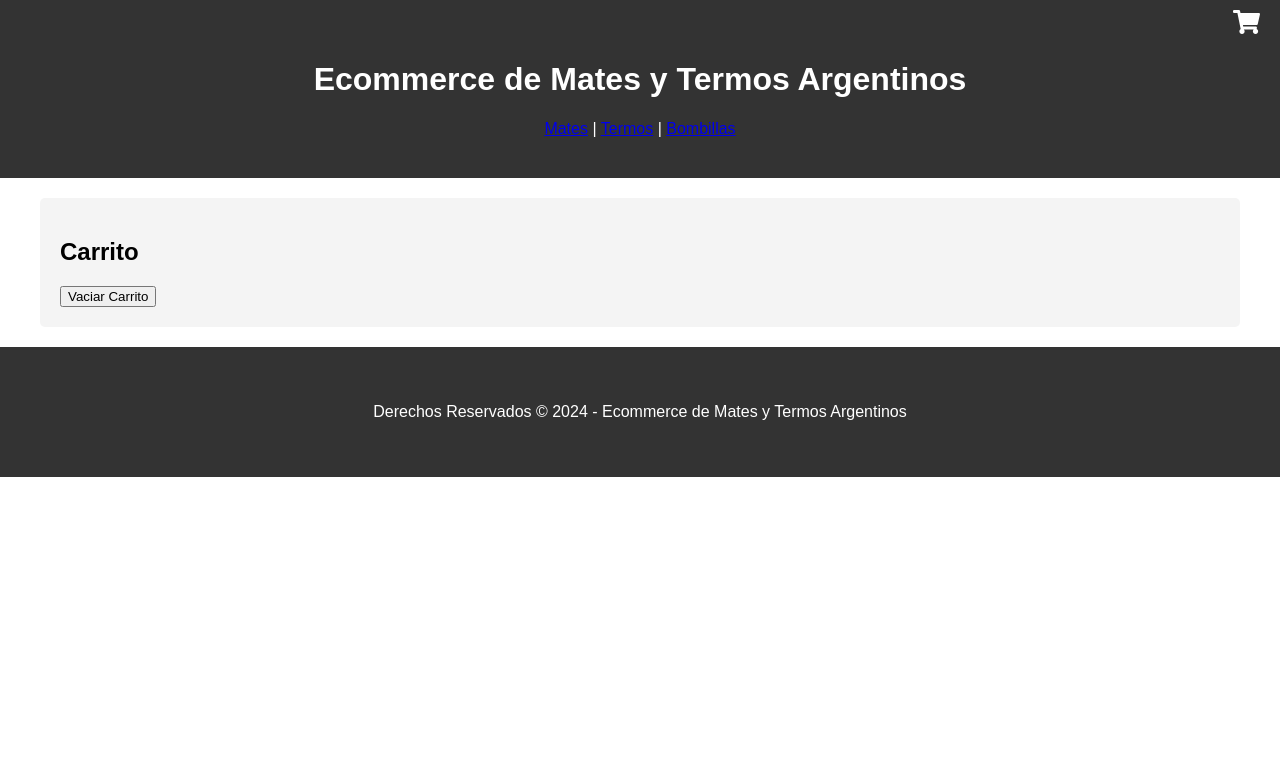
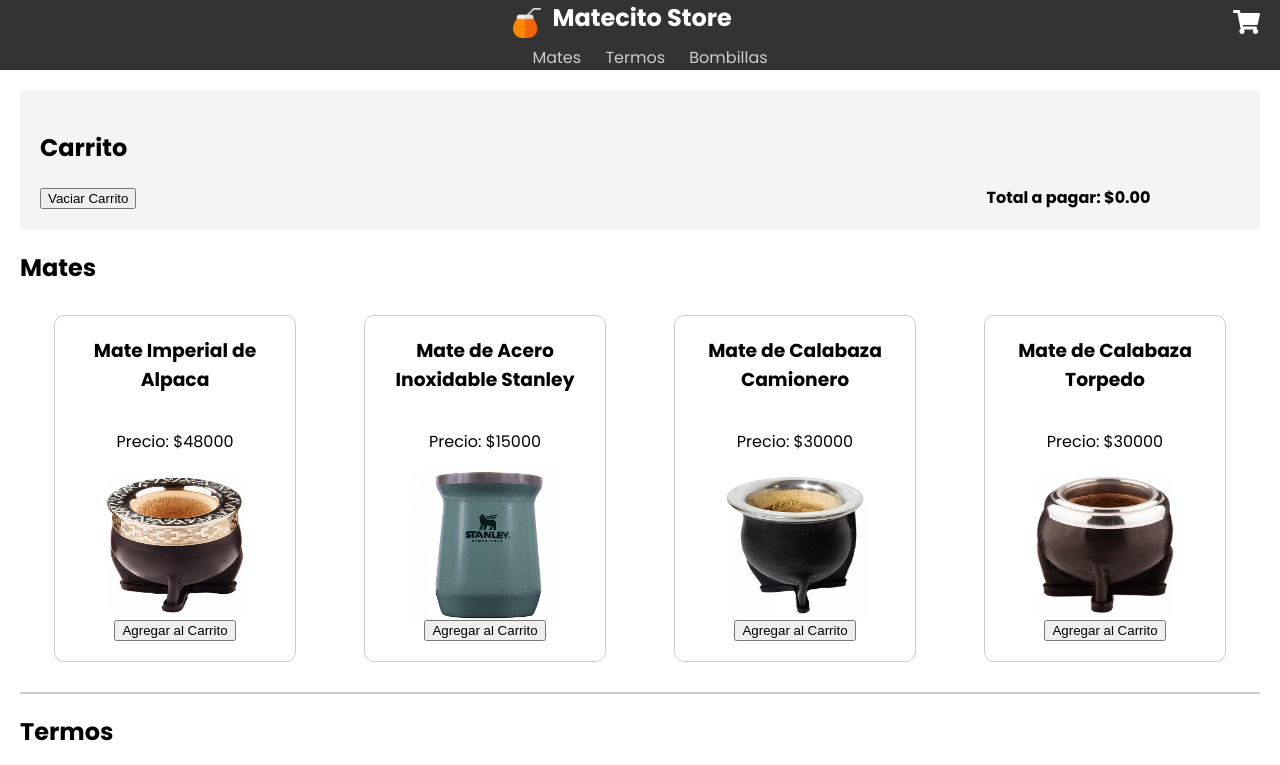
Before and after one commit to RamiHosman/PreEntrega2, a plain HTML site: page index.html in a window 1280 px wide. Shown: the top 765 px of the page. Drawn offline with Linux system fonts and the light colour scheme.

Commit message:
Entrega Final con cierto error
El error está en la parte del localStorage cuando quiero refrescar se reinicia el contador de total a pagar

```diff
--- a/app/app.js
+++ b/app/app.js
@@ -0,0 +1,142 @@
+import * as data from "./data.js";
+
+// Función para mostrar los productos dependiendo su contenedor: mate, termo o bombilla
+function mostrarProductos(contenedor, productos) {
+  const contenedorProductos = document.querySelector(contenedor);
+
+  productos.forEach((producto) => {
+    const productoDiv = document.createElement("div");
+    productoDiv.classList.add("product");
+
+    productoDiv.innerHTML = `
+            <h3>${producto.nombre}</h3>
+            <p>Precio: $${producto.precio}</p>
+            <img src="${producto.imagen}" alt="${producto.nombre}">
+            <button class="agregar-carrito-btn" data-nombre="${producto.nombre}" data-precio="${producto.precio}">Agregar al Carrito</button>
+        `;
+
+    contenedorProductos.appendChild(productoDiv);
+
+    // Agregar un EventListener a cada botón "AgregarAlCarrito"
+    productoDiv
+      .querySelector(".agregar-carrito-btn")
+      .addEventListener("click", () => {
+        agregarAlCarrito(producto.nombre, producto.precio);
+      });
+  });
+}
+
+function agregarAlCarrito(nombre, precio) {
+  const carritoItems = document.getElementById("carrito-items");
+  const nuevoItem = document.createElement("div");
+  nuevoItem.classList.add("cart-item");
+  nuevoItem.dataset.precio = precio;
+  nuevoItem.innerHTML = `<p>${nombre} - $${precio}</p>`;
+  carritoItems.appendChild(nuevoItem);
+
+  // Guardar el producto en el localStorage
+  const producto = { nombre, precio };
+  const carrito = obtenerCarritoDelLocalStorage();
+  carrito.push(producto);
+  guardarCarritoEnLocalStorage(carrito);
+
+  // Mostrar el total después de agregar el producto al carrito
+  mostrarTotal();
+}
+
+// Función para vaciar el carrito y eliminar los productos del localStorage
+function vaciarCarrito() {
+  const carritoItems = document.getElementById("carrito-items");
+  carritoItems.innerHTML = "";
+  localStorage.removeItem("carrito");
+
+  const totalElement = document.querySelector("span");
+  if (totalElement) {
+    totalElement.remove();
+    localStorage.removeItem("totalAPagar");
+  }
+}
+
+// Función para mostrar/ocultar el carrito
+function toggleCarrito() {
+  const carrito = document.getElementById("carrito");
+  carrito.style.display = carrito.style.display === "block" ? "none" : "block";
+}
+
+// Agrega un event listener para el evento de clic en el icono del carrito
+document.querySelector(".cart-icon").addEventListener("click", toggleCarrito);
+
+// Agrega un event listener para el evento de clic en el botón "Vaciar Carrito"
+document
+  .getElementById("vaciar-carrito-btn")
+  .addEventListener("click", vaciarCarrito);
+
+// Función para calcular el total del carrito
+function calcularTotal() {
+  const carritoItems = document.querySelectorAll(".cart-item");
+  let total = 0;
+  carritoItems.forEach((item) => {
+    const precio = parseFloat(item.dataset.precio || 0);
+    total += precio;
+  });
+  return total;
+}
+
+// Función para mostrar el total a pagar junto al botón "Vaciar Carrito"
+function mostrarTotal() {
+  const total = calcularTotal();
+  const totalElement = document.createElement("span");
+  totalElement.textContent = `Total a pagar: $${total.toFixed(2)}`;
+  totalElement.classList.add("cart-total");
+  const vaciarCarritoBtn = document.getElementById("vaciar-carrito-btn");
+  vaciarCarritoBtn.nextElementSibling?.remove();
+  vaciarCarritoBtn.insertAdjacentElement("afterend", totalElement);
+}
+
+
+// Función para guardar el carrito en el localStorage
+function guardarCarritoEnLocalStorage(carrito) {
+  localStorage.setItem("carrito", JSON.stringify(carrito));
+  // Agregar el total a pagar al localStorage
+  const total = calcularTotal();
+  localStorage.setItem("totalAPagar", total.toFixed(2));
+}
+
+// Función para obtener el carrito del localStorage
+function obtenerCarritoDelLocalStorage() {
+  const carrito = JSON.parse(localStorage.getItem("carrito")) || [];
+
+  // Agregar el total a pagar al elemento span
+  const totalAPagar = parseFloat(localStorage.getItem("totalAPagar")) || 0;
+  const totalElement = document.createElement("span");
+  totalElement.textContent = `Total a pagar: $${totalAPagar.toFixed(2)}`;
+  const vaciarCarritoBtn = document.getElementById("vaciar-carrito-btn");
+  vaciarCarritoBtn.nextElementSibling?.remove();
+  vaciarCarritoBtn.insertAdjacentElement("afterend", totalElement);
+
+  return carrito;
+}
+
+// Función para cargar los productos del localStorage al cargar la página
+function cargarProductosDelLocalStorage() {
+  const carritoItems = document.getElementById("carrito-items");
+  const carrito = obtenerCarritoDelLocalStorage();
+  carritoItems.innerHTML = "";
+  carrito.forEach((producto) => {
+    const nuevoItem = document.createElement("div");
+    nuevoItem.classList.add("cart-item");
+    nuevoItem.innerHTML = `<p>${producto.nombre} - $${producto.precio}</p>`;
+    carritoItems.appendChild(nuevoItem);
+  });
+
+  // Recalcular el total después de cargar los productos del carrito desde el localStorage
+  mostrarTotal();
+}
+
+// Llama a la función para cargar los productos del localStorage al cargar la página
+window.addEventListener("load", cargarProductosDelLocalStorage);
+
+// Muestra los productos de mates, termos y bombillas
+mostrarProductos(".mates-container", data.mates);
+mostrarProductos(".termos-container", data.termos);
+mostrarProductos(".bombillas-container", data.bombillas);
--- a/app/data.js
+++ b/app/data.js
@@ -1,4 +1,4 @@
-const mates = [
+export const mates = [
   {
     nombre: "Mate Imperial de Alpaca",
     precio: 48000.0,
@@ -15,28 +15,21 @@ const mates = [
   },
   {
     nombre: "Mate de Calabaza Camionero",
-    precio: 300000.0,
+    precio: 30000.0,
     marca: "ArteMate",
     color: "Negro",
     imagen: "assets/MateCamionero.png",
   },
   {
     nombre: "Mate de Calabaza Torpedo",
-    precio: 300000.0,
+    precio: 30000.0,
     marca: "ArteMate",
     color: "Bronce",
     imagen: "assets/MateTorpedo.png",
   },
-  {
-    nombre: "Mate de Madera",
-    precio: 42.99,
-    marca: "MaderaMate",
-    color: "Marrón Oscuro",
-    imagen: "assets/MateDeMadera.png",
-  },
 ];
 
-const termos = [
+export const termos = [
   {
     nombre: "Termo Stanley con manija de metal",
     precio: 110000.0,
@@ -67,7 +60,7 @@ const termos = [
   },
 ];
 
-const bombillas = [
+export const bombillas = [
   {
     nombre: "Bombilla Labrada de Alpaca 10 mm Pico de Loro  ",
     precio: 26000.0,
--- a/index.html
+++ b/index.html
@@ -3,62 +3,24 @@
 <head>
     <meta charset="UTF-8">
     <meta name="viewport" content="width=device-width, initial-scale=1.0">
-    <title>Ecommerce de Mates y Termos Argentinos</title>
-    <!-- Agrega Font Awesome -->
+    <title>Matecito Store</title>
+    <link rel="icon" href="assets/iconoMatecito.png">
     <link rel="stylesheet" href="https://cdnjs.cloudflare.com/ajax/libs/font-awesome/5.15.4/css/all.min.css">
-    <style>
-        /* Estilos CSS para mejorar la apariencia */
-        /* Puedes personalizarlos según tus preferencias */
-        body {
-            font-family: Arial, sans-serif;
-            margin: 0;
-            padding: 0;
-        }
-        header, footer {
-            background-color: #333;
-            color: #fff;
-            text-align: center;
-            padding: 20px 0;
-        }
-        .container {
-            max-width: 1200px;
-            margin: 0 auto;
-            padding: 20px;
-        }
-        .product {
-            border: 1px solid #ccc;
-            margin-bottom: 20px;
-            padding: 20px;
-        }
-        .cart {
-            background-color: #f4f4f4;
-            padding: 20px;
-            border-radius: 5px;
-        }
-        .cart-item {
-            margin-bottom: 10px;
-        }
-        /* Estilos para el icono de carrito */
-        .cart-icon {
-            position: absolute;
-            top: 10px;
-            right: 20px;
-            color: #fff;
-            font-size: 24px;
-            cursor: pointer;
-        }
-    </style>
+    <link rel="stylesheet" href="./styles/styles.css">
+    <script src="./app/data.js" type="module" defer></script>
+    <script src="./app/app.js" type="module" defer></script>
 </head>
 <body>
-
 <header>
     <div class="container">
-        <h1>Ecommerce de Mates y Termos Argentinos</h1>
-        <!-- Icono de carrito -->
-        <i class="fas fa-shopping-cart cart-icon" onclick="mostrarCarrito()"></i>
+        <div class="logo-titulo">
+            <img src="./assets/iconoMatecito.png" alt="Ícono del mate">
+            <h1>Matecito Store</h1>
+        </div>
+        <i class="fas fa-shopping-cart cart-icon"></i>
         <nav>
-            <a href="#mates">Mates</a> |
-            <a href="#termos">Termos</a> |
+            <a href="#mates">Mates</a>
+            <a href="#termos">Termos</a>
             <a href="#bombillas">Bombillas</a>
         </nav>
     </div>
@@ -68,12 +30,39 @@
     <section id="carrito" class="cart">
         <h2>Carrito</h2>
         <div id="carrito-items">
-            <!-- Aquí se mostrarán los productos agregados al carrito -->
+            <!-- Acá se mostrarán los productos agregados al carrito -->
         </div>
-        <button onclick="vaciarCarrito()">Vaciar Carrito</button>
+        <div class="cart-info">
+            <button id="vaciar-carrito-btn">Vaciar Carrito</button>
+            <span class="cart-total"></span>
+        </div>
+
     </section>
 
     <!-- Secciones de productos -->
+
+    <section id="mates">
+        <h2>Mates</h2>
+        <div class="products-container mates-container">
+            <!-- Acá se mostrarán los mates -->
+        </div>
+    </section>
+    <hr class="category-divider">
+
+    <section id="termos">
+        <h2>Termos</h2>
+        <div class="termos-container">
+            <!-- Acá se mostrarán los termos -->
+        </div>
+    </section>
+    <hr class="category-divider">
+
+    <section id="bombillas">
+        <h2>Bombillas</h2>
+        <div class="bombillas-container">
+            <!-- Acá se mostrarán las bombillas -->
+        </div>
+    </section>
 </main>
 
 <footer>
@@ -81,33 +70,5 @@
         <p>Derechos Reservados &copy; 2024 - Ecommerce de Mates y Termos Argentinos</p>
     </div>
 </footer>
-
-<script>
-    // Función para agregar un producto al carrito
-    function agregarAlCarrito(nombre, precio) {
-        const carritoItems = document.getElementById("carrito-items");
-        const nuevoItem = document.createElement("div");
-        nuevoItem.classList.add("cart-item");
-        nuevoItem.innerHTML = `<p>${nombre} - $${precio}</p>`;
-        carritoItems.appendChild(nuevoItem);
-    }
-
-    // Función para vaciar el carrito
-    function vaciarCarrito() {
-        const carritoItems = document.getElementById("carrito-items");
-        carritoItems.innerHTML = ""; // Elimina todos los elementos dentro del carrito
-    }
-
-    // Función para mostrar/ocultar el carrito
-    function mostrarCarrito() {
-        const carrito = document.getElementById("carrito");
-        if (carrito.style.display === "block") {
-            carrito.style.display = "none";
-        } else {
-            carrito.style.display = "block";
-        }
-    }
-</script>
-
 </body>
 </html>
--- /dev/null
+++ b/styles/styles.css
@@ -0,0 +1,152 @@
+@import url("https://fonts.googleapis.com/css2?family=Poppins:wght@400;500;700;800&display=swap");
+
+/* Estilos generales */
+body {
+  font-family: "Poppins", sans-serif;
+  margin: 0;
+  padding: 0;
+}
+
+header,
+footer {
+  background-color: #333;
+  color: #fff;
+  text-align: center;
+  padding: 20px 0;
+}
+
+.container {
+  max-width: 1500px;
+  margin: 0 auto;
+  padding: 20px;
+}
+
+/* Estilos del encabezado */
+header {
+  max-width: 100%;
+  margin: 0 auto;
+  height: 50px;
+  padding: 10px;
+  display: flex;
+  justify-content: space-between;
+  align-items: center;
+}
+
+/* Estilos del logo y título */
+.logo-titulo {
+  display: flex;
+  align-items: center;
+}
+
+.logo-titulo img {
+  width: 30px;
+  margin-right: 10px;
+}
+
+.logo-titulo h1 {
+  font-size: 24px;
+  margin: 0;
+  padding-bottom: 10px;
+}
+
+/* Estilos de navegación */
+header nav {
+  margin-left: auto;
+}
+
+header nav a {
+  margin-left: 20px;
+  color: #ccc;
+  text-decoration: none;
+}
+
+/* Estilos del carrito */
+.cart {
+  background-color: #f4f4f4;
+  padding: 20px;
+  border-radius: 5px;
+  position: relative;
+    min-height: 100px;
+}
+
+#vaciar-carrito-btn {
+  bottom: 10px;
+  left: 10px;
+  margin-right: 850px;
+}
+
+.cart-total {
+  bottom: 10px;
+  right: 10px;
+  font-weight: bold;
+  color: black;
+}
+
+.cart-item {
+  margin-bottom: 10px;
+}
+
+/* Estilos para el icono de carrito */
+.cart-icon {
+  position: absolute;
+  top: 10px;
+  right: 20px;
+  color: #fff;
+  font-size: 24px;
+  cursor: pointer;
+}
+
+.info-cart {
+  display: flex;
+  justify-content: space-between;
+  align-items: center;
+}
+
+/* Estilos de los productos */
+.product {
+  border: 1px solid #ccc;
+  border-radius: 10px;
+  padding: 20px;
+  margin: 10px;
+  width: 200px;
+  display: inline-block;
+  vertical-align: top;
+  text-align: center;
+}
+
+.product img {
+  max-width: 100%;
+  width: 150px;
+  height: 150px;
+}
+
+.product h3 {
+  margin-top: 0;
+}
+
+/* Estilos de la sección */
+.section {
+  margin-bottom: 20px;
+}
+
+.section h2 {
+  margin-bottom: 10px;
+}
+
+/* Estilos de contenedor de productos */
+.products-container,
+#mates div,
+#termos div,
+#bombillas div {
+  display: flex;
+  flex-wrap: wrap;
+  justify-content: space-around;
+}
+
+/* Estilos de la línea de separación de categorías */
+.category-divider {
+  width: 100%;
+  border: none;
+  border-top: 2px solid #ccc;
+  margin: 20px 0;
+}
```
Also changed, not shown: assets/iconoMatecito.png (added).
